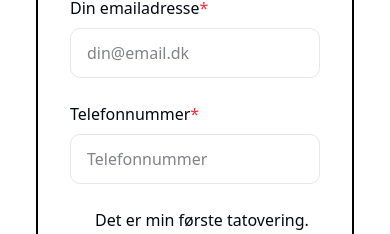
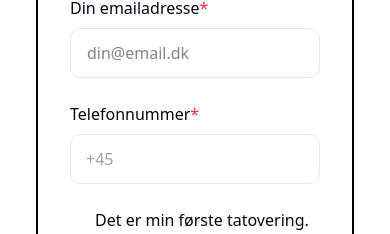
Before and after one commit to nordbobirk/02369-project, a Next.js app: page /booking in a window 390 px wide. Shown: the part 2392-2626 px from the top of the page. Built offline with nearby package versions, Linux system fonts and the light colour scheme; no server answers; the database is empty.

Commit message:
Add country code and simple regex to phone number field

```diff
--- a/src/app/(public)/booking/_components/ContactInfo.tsx
+++ b/src/app/(public)/booking/_components/ContactInfo.tsx
@@ -14,7 +14,6 @@ export function ContactInfo({
   return (
     <div className="rounded-xl p-8 border-2 border-black">
       <h2 className="text-2xl font-bold mb-6">4. Dine kontaktoplysninger</h2>
-
       <div className="grid grid-cols-1 md:grid-cols-2 gap-6">
         <div>
           <label htmlFor="name" className="block font-medium mb-2">
@@ -31,7 +30,6 @@ export function ContactInfo({
             placeholder="Dit fulde navn"
           />
         </div>
-
         <div>
           <label htmlFor="email" className="block font-medium mb-2">
             Din emailadresse<span className="text-red-500">*</span>
@@ -48,11 +46,14 @@ export function ContactInfo({
           />
         </div>
       </div>
-
       <div className="mt-6">
         <label htmlFor="phone" className="block font-medium mb-2">
           Telefonnummer<span className="text-red-500">*</span>
         </label>
+        <div className="relative">
+          <span className="absolute left-4 top-1/2 -translate-y-1/2 text-gray-400 pointer-events-none">
+            +45
+          </span>
           <input
             type="tel"
             id="phone"
@@ -60,10 +61,12 @@ export function ContactInfo({
             value={formData.customerPhone}
             onChange={handleInputChange}
             required
-          className="w-full px-4 py-3 border rounded-lg"
-          placeholder="Telefonnummer"
+            className="w-full pl-14 pr-4 py-3 border rounded-lg"
+
             maxLength={8}
+            pattern="[0-9]{8}"
           />
+        </div>
       </div>
       <div className="mt-6">
         <label className="flex items-center gap-3 cursor-pointer">
--- a/src/app/(public)/booking/_components/Form.tsx
+++ b/src/app/(public)/booking/_components/Form.tsx
@@ -290,6 +290,7 @@ export default function BookingForm() {
     let submissionData = {
       ...formData,
       tattoos: updatedTattoos,
+      customerPhone: `+45${formData.customerPhone}`
     };
 
     setIsSubmissionLoading(true);
```
Lines whose indentation alone changed are shown as unchanged.
